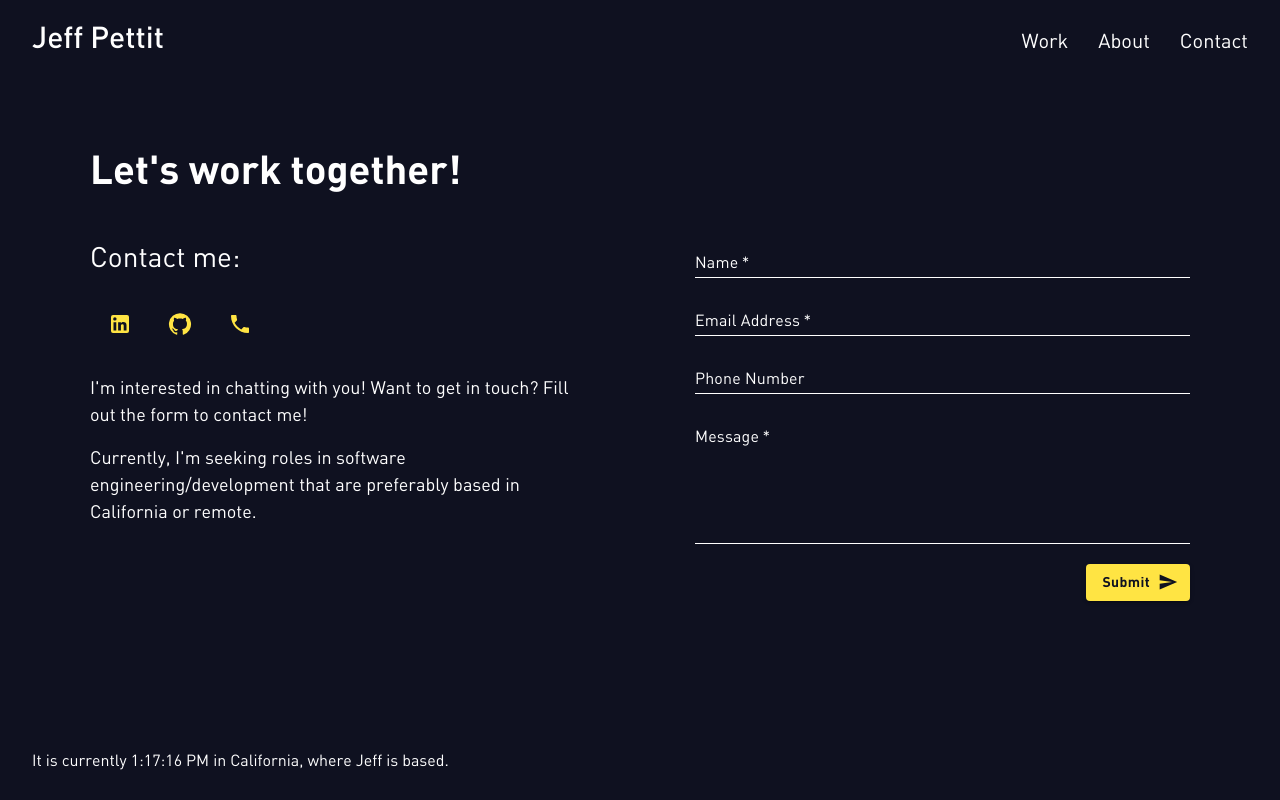
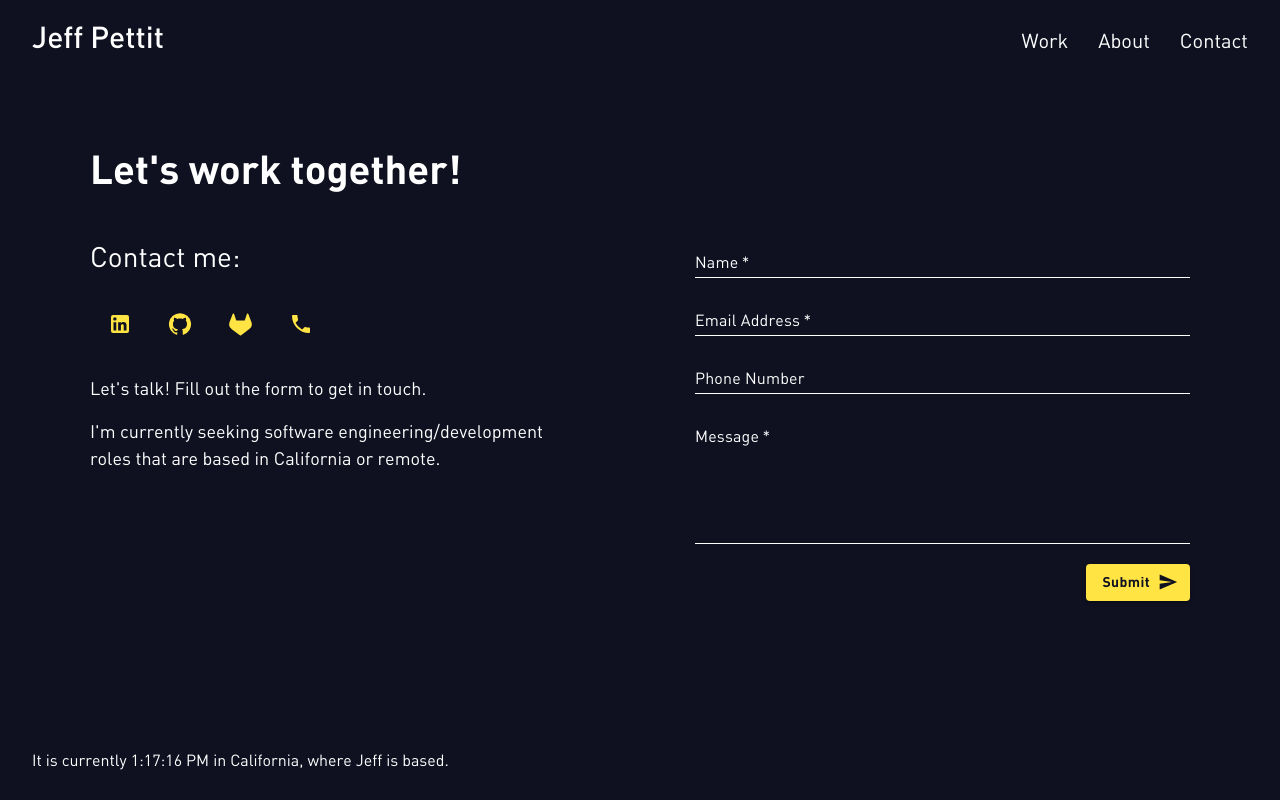
Before and after one commit to jwpettit/Portfolio-Website, a React (Create React App) app: page /contact in a window 1280 px wide. Built offline with nearby package versions, Linux system fonts and the light colour scheme.

Commit message:
Added icon button for Gitlab

```diff
--- /dev/null
+++ b/src/icons/ContactGitLab.jsx
@@ -0,0 +1,12 @@
+import StyledIconButton from "./CustomIconButton";
+
+export default function ContactGitLabIcon() {
+    return (
+        <StyledIconButton href="https://gitlab.com/jwpettit" target="blank">
+            <img
+                src={`${process.env.PUBLIC_URL}/gitlab-logo-600.svg`}
+                height="45"
+            />
+        </StyledIconButton>
+    );
+}
--- a/src/pages/Contact.jsx
+++ b/src/pages/Contact.jsx
@@ -1,6 +1,7 @@
 import ContactForm from "../components/ContactForm";
 import ContactLinkedInIcon from "../icons/ContactLinkedIn";
 import ContactGitHubIcon from "../icons/ContactGitHub";
+import ContactGitLabIcon from "../icons/ContactGitLab";
 import ContactPhoneIcon from "../icons/ContactPhone";
 
 export default function Contact() {
@@ -18,17 +19,17 @@ export default function Contact() {
                         <div className="Contact-Icons-Box Contact-Top-Space">
                             <ContactLinkedInIcon />
                             <ContactGitHubIcon />
+                            <ContactGitLabIcon />
                             <ContactPhoneIcon />
                         </div>
                         <div className="Body-Text Contact-Top-Space">
                             <p>
-                                I'm interested in chatting with you! Want to get
-                                in touch? Fill out the form to contact me!
+                                Let's talk! Fill out the form to get in touch.
                             </p>
                             <p>
-                                Currently, I'm seeking roles in software
-                                engineering/development that are preferably
-                                based in California or remote.
+                                I'm currently seeking software
+                                engineering/development roles that are based in
+                                California or remote.
                             </p>
                         </div>
                     </div>
```
Also changed, not shown: public/gitlab-logo-600.svg (added).
